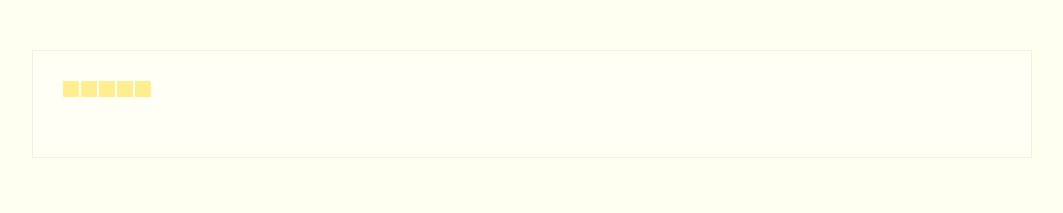
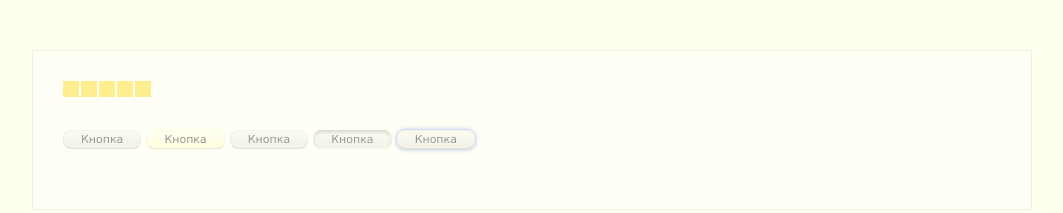
Before and after one commit to yoksel/learn, a website: page index.html in a window 1280 px wide. Shown: the whole page, without its empty margins (108-1171 px from the left). Drawn offline with Linux system fonts and the light colour scheme.

Commit message:
Add buttons styles

```diff
--- a/_src/css/style.scss
+++ b/_src/css/style.scss
@@ -156,8 +156,20 @@ A {
     background: linear-gradient(#f2f2f2 30%, #e2e2e2 70%);
     text-shadow: 0 1px 0 rgba(255,255,255,.75);
     font: 11px/1.4 Verdana, sans-serif;
+    }
+    .focus {
+        box-shadow: 0 0 4px rgba(0, 35, 214, .94);
+        }
+    .pressed {
+        box-shadow: inset 0 2px 3px rgba(0,0,0,.26);
+        border-color: rgba(0,0,0,.25) rgba(0,0,0,.07) rgba(0,0,0,.02);
+        text-shadow: 0 -1px 0 rgba(255,255,255,.75);
+        }
+    .active {
+        background: #fdffcc;
+        background: linear-gradient(#feffeb 30%, #fdffcc 70%);
 
-}
+        }
 /* Browsers
 ---------------------------------------- */
 .browsers__item {
--- a/index.html
+++ b/index.html
@@ -42,8 +42,12 @@
                 </div>
             </section>
 
-            <section class="section section--button hide">
+            <section class="section section--button _hide">
                 <input type="button" value="Кнопка"  class="button"/>
+                <input type="button" value="Кнопка"  class="button active"/>
+                <input type="button" value="Кнопка"  class="button hover"/>
+                <input type="button" value="Кнопка"  class="button pressed"/>
+                <input type="button" value="Кнопка"  class="button focus"/>
             </section>
 
             <section class="section section--browsers hide">
```
Also changed, not shown: assets/css/style.css.
